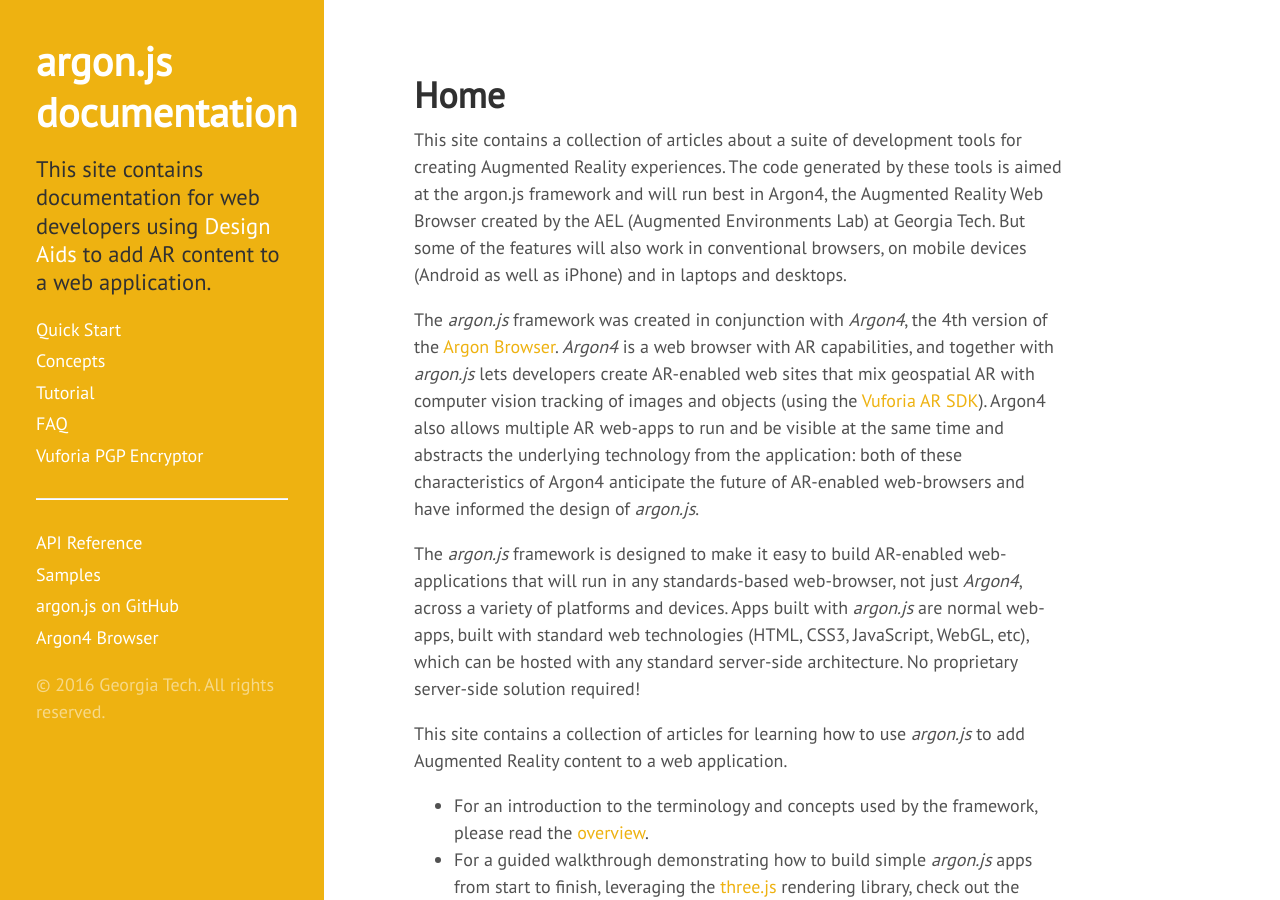
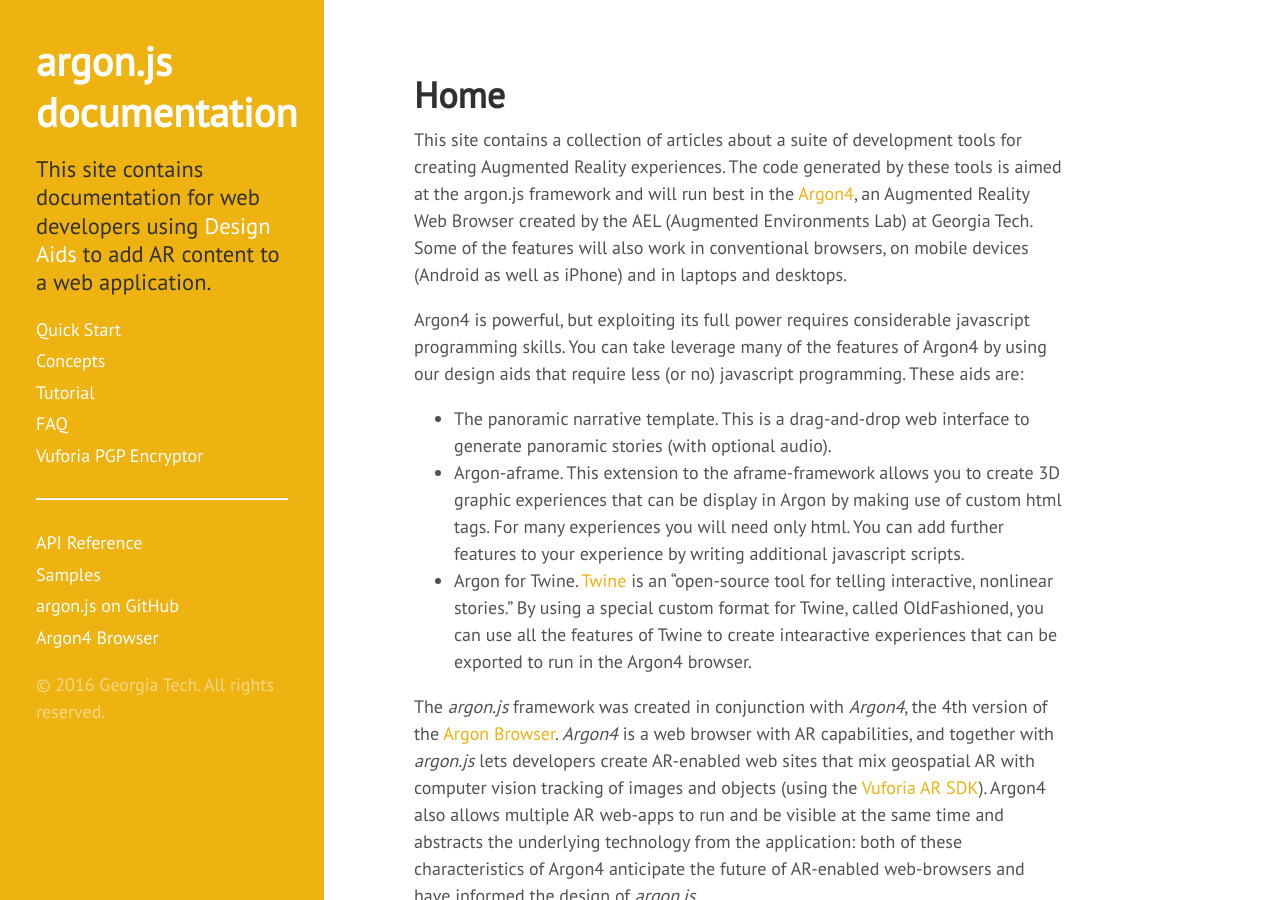
Before and after one commit to argonjs/design-tools, a Jekyll site: the page built from index.md, in a window 1280 px wide and 900 px high. Built offline with Jekyll 4.4.1, drawn with Linux system fonts in a browser that asks for light colours; nearby versions of some CDN libraries.

Commit message:
Working on intro text.
I finally got the links to work. Now working on structure and the text.

```diff
--- a/index.md
+++ b/index.md
@@ -2,8 +2,13 @@
 title: Home
 layout: page
 ---
-This site contains a collection of articles about a suite of development tools for creating Augmented Reality experiences. The code generated by these tools is aimed at the argon.js framework and will run best in Argon4, the Augmented Reality Web Browser created by the AEL (Augmented Environments Lab) at Georgia Tech. But some of the features will also work in conventional browsers, on mobile devices (Android as well as iPhone) and in laptops and desktops.
+This site contains a collection of articles about a suite of development tools for creating Augmented Reality experiences. The code generated by these tools is aimed at the argon.js framework and will run best in the [Argon4](http://argonjs.io/argon-app/), an Augmented Reality Web Browser created by the AEL (Augmented Environments Lab) at Georgia Tech. Some of the features will also work in conventional browsers, on mobile devices (Android as well as iPhone) and in laptops and desktops.
 
+Argon4 is powerful, but exploiting its full power requires considerable javascript programming skills. You can take leverage many of the features of Argon4 by using our design aids that require less (or no) javascript programming. These aids are:
+
+* The panoramic narrative template. This is a drag-and-drop web interface to generate panoramic stories (with optional audio).
+* Argon-aframe. This extension to the aframe-framework allows you to create 3D graphic experiences that can be display in Argon by making use of custom html tags. For many experiences you will need only html. You can add further features to your experience by writing additional javascript scripts.
+* Argon for Twine. [Twine](http://twinery.org) is an "open-source tool for telling interactive, nonlinear stories."  By using a special custom format for Twine, called OldFashioned, you can use all the features of Twine to create intearactive experiences that can be exported to run in the Argon4 browser.
 
 
 
```
